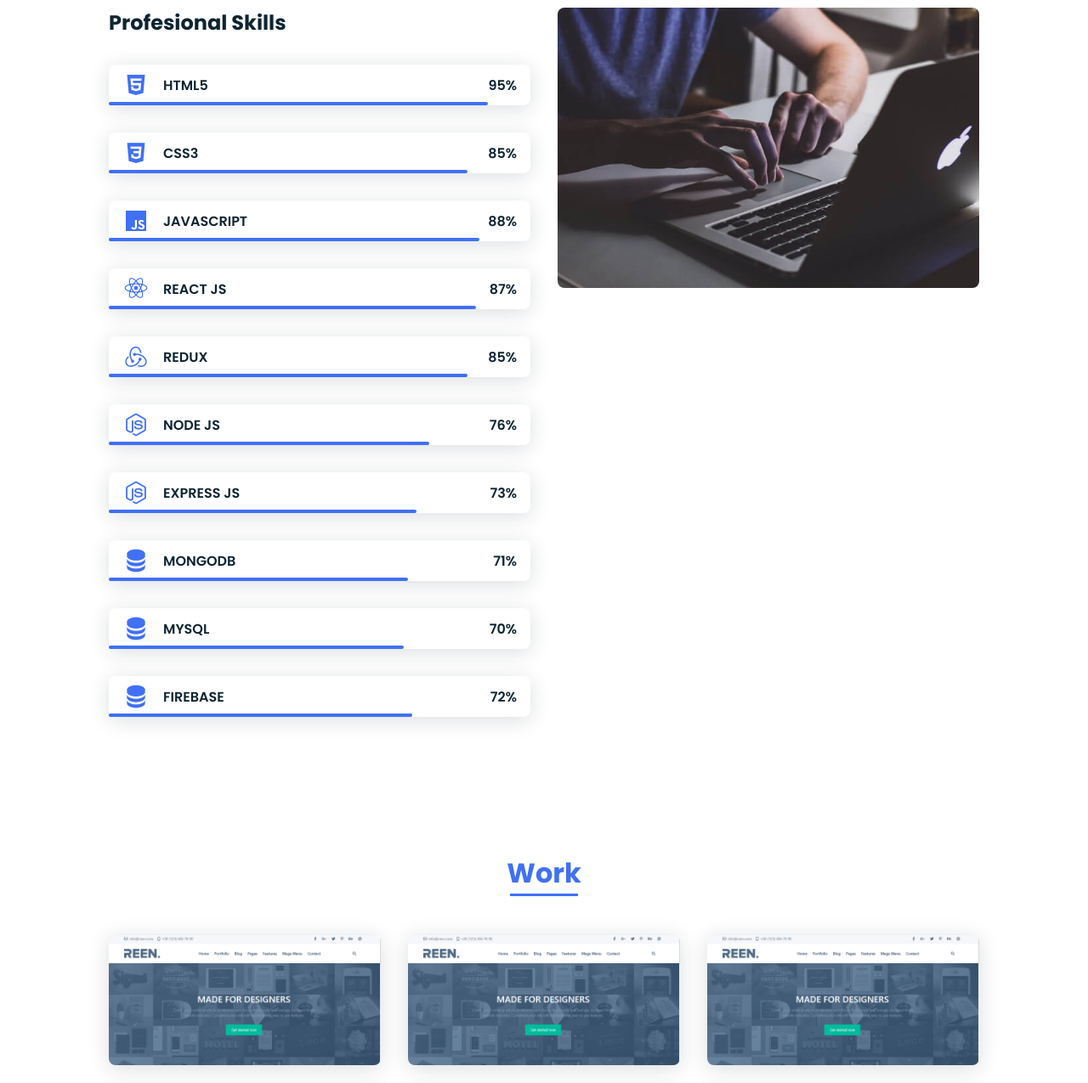
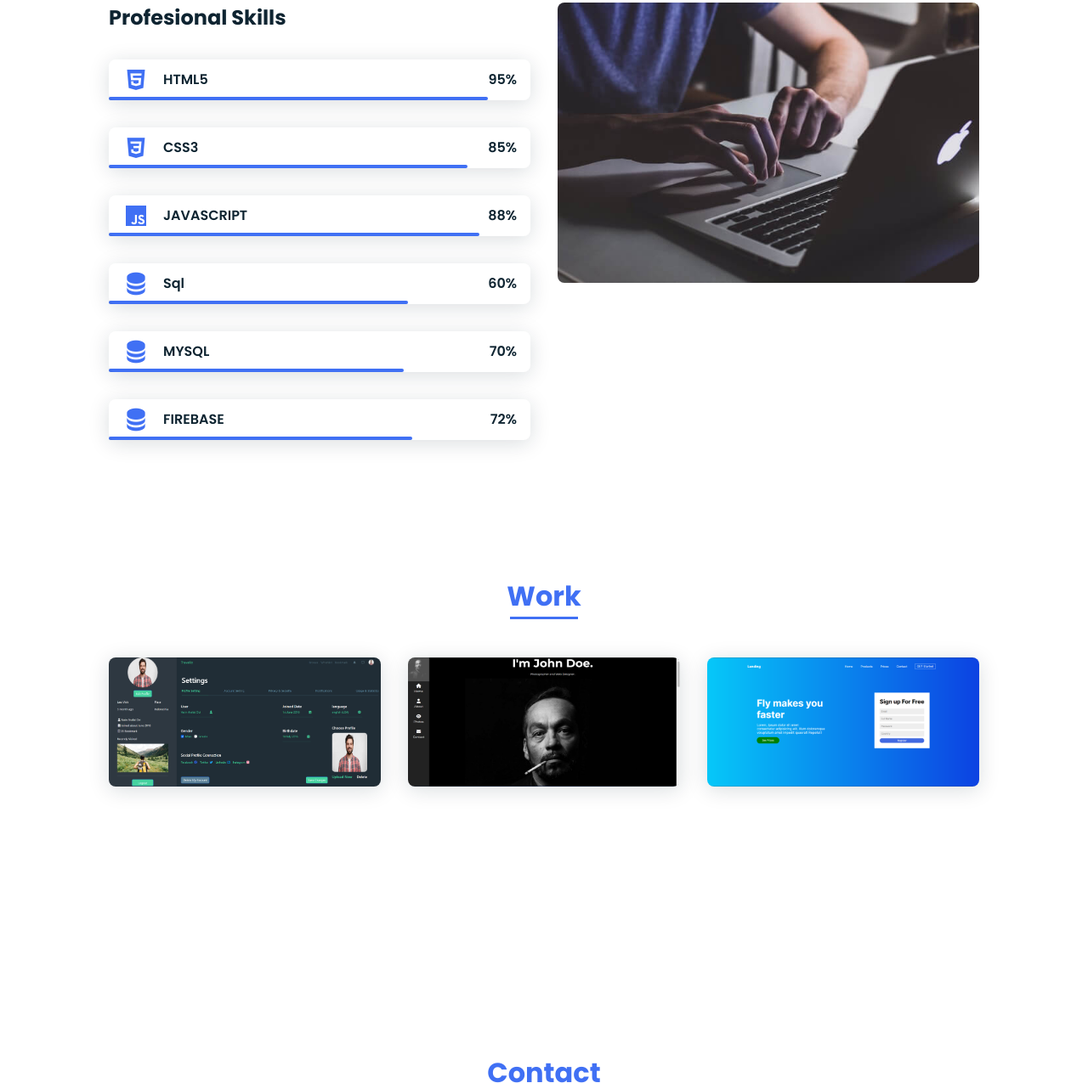
Before and after one commit to Rahib620/Rahib, a plain HTML site: page index.html in a window 1280 px wide. Shown: the part 1583-2858 px from the top of the page at 85% size. Drawn offline with nearby package versions, Linux system fonts and the light colour scheme.

Commit message:
work added

```diff
--- a/index.html
+++ b/index.html
@@ -78,7 +78,7 @@
 
       <div class="about__container bd-grid">
         <div class="about__img">
-          <img src="assets/img/mypic.jpg" alt="mypic" />
+          <img src="./assets/img/My Pic.jpeg" alt="mypic" />
         </div>
 
         <div>
@@ -136,52 +136,12 @@
           </div>
           <div class="skills__data">
             <div class="skills__names">
-              <i class="bx bxl-react skills__icon"></i>
-              <span class="skills__name">REACT JS</span>
-            </div>
-            <div class="skills__bar skills__reactjs"></div>
-            <div>
-              <span class="skills__percentage">87%</span>
-            </div>
-          </div>
-          <div class="skills__data">
-            <div class="skills__names">
-              <i class="bx bxl-redux skills__icon"></i>
-              <span class="skills__name">REDUX</span>
-            </div>
-            <div class="skills__bar skills__redux"></div>
-            <div>
-              <span class="skills__percentage">85%</span>
-            </div>
-          </div>
-          <div class="skills__data">
-            <div class="skills__names">
-              <i class="bx bxl-nodejs skills__icon"></i>
-              <span class="skills__name">NODE JS</span>
-            </div>
-            <div class="skills__bar skills__nodejs"></div>
-            <div>
-              <span class="skills__percentage">76%</span>
-            </div>
-          </div>
-          <div class="skills__data">
-            <div class="skills__names">
-              <i class="bx bxl-nodejs skills__icon"></i>
-              <span class="skills__name">EXPRESS JS</span>
-            </div>
-            <div class="skills__bar skills__expressjs"></div>
-            <div>
-              <span class="skills__percentage">73%</span>
-            </div>
-          </div>
-          <div class="skills__data">
-            <div class="skills__names">
               <i class="bx bxs-data skills__icon"></i>
-              <span class="skills__name">MONGODB</span>
+              <span class="skills__name">Sql</span>
             </div>
             <div class="skills__bar skills__mongodb"></div>
             <div>
-              <span class="skills__percentage">71%</span>
+              <span class="skills__percentage">60%</span>
             </div>
           </div>
           <div class="skills__data">
@@ -218,23 +178,15 @@
 
       <div class="work__container bd-grid">
         <div class="work__img">
-          <a href="./workone.html"><img src="assets/img/work1.png" /></a>
+          <a href="https://rahib620.github.io/Bootstrap-Template-Assigment/" target="_blank"><img src="./assets/img/portfolio_ss/1.png" /></a>
         </div>
         <div class="work__img">
-          <a href="./workone.html"><img src="assets/img/work1.png" /></a>
+          <a href="https://rahib620.github.io/Portfolio-Website-Practice/" target="_blank"><img src="./assets/img/portfolio_ss/2.png" /></a>
         </div>
         <div class="work__img">
-          <a href="./workone.html"><img src="assets/img/work1.png" /></a>
+          <a href="https://rahib620.github.io/Practice-template/" target="_blank"><img src="./assets/img/portfolio_ss/3.png" /></a>
         </div>
-        <div class="work__img">
-          <a href="./workone.html"><img src="assets/img/work1.png" /></a>
-        </div>
-        <div class="work__img">
-          <a href="./workone.html"><img src="assets/img/work1.png" /></a>
-        </div>
-        <div class="work__img">
-          <a href="./workone.html"><img src="assets/img/work1.png" /></a>
-        </div>
+
       </div>
     </section>
 
```
Also changed, not shown: assets/img/My Pic.jpeg (added), assets/img/portfolio_ss/1.png (added), assets/img/portfolio_ss/2.png (added), assets/img/portfolio_ss/3.png (added).
